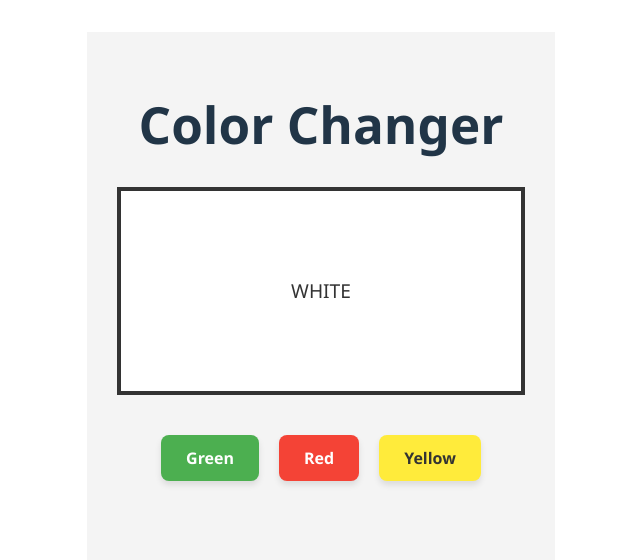
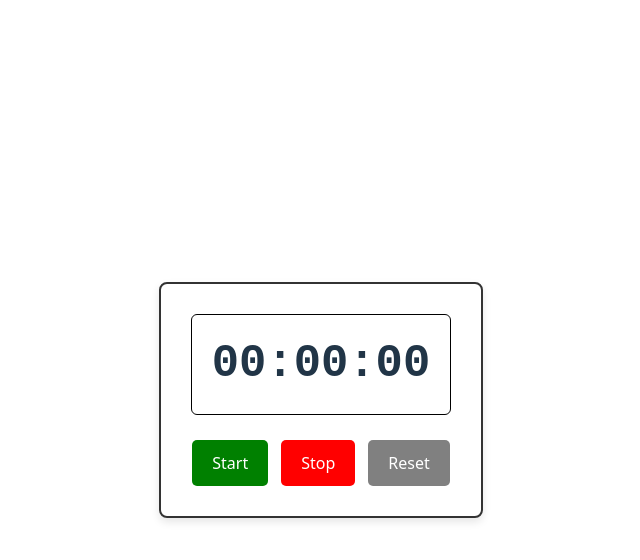
Before and after one commit to shandraprabhu/color-project, a React (Vite) app: page / in a window 1280 px wide. Shown: the top 560 px of the page, without its empty margins (319-959 px from the left). Built offline with nearby package versions, Linux system fonts and the light colour scheme.

Commit message:
Update main.jsx

```diff
--- a/src/main.jsx
+++ b/src/main.jsx
@@ -10,8 +10,8 @@ createRoot(document.getElementById("root")).render(
   <StrictMode>
     {/* <App /> */}
     {/* <TwoWayBinding></TwoWayBinding> */}
-    <Changer/>
 
-    {/*<TimerComponent></TimerComponent> */}
+    <TimerComponent></TimerComponent>
+    {/*  <Changer/>   */}
   </StrictMode>
 );
```
